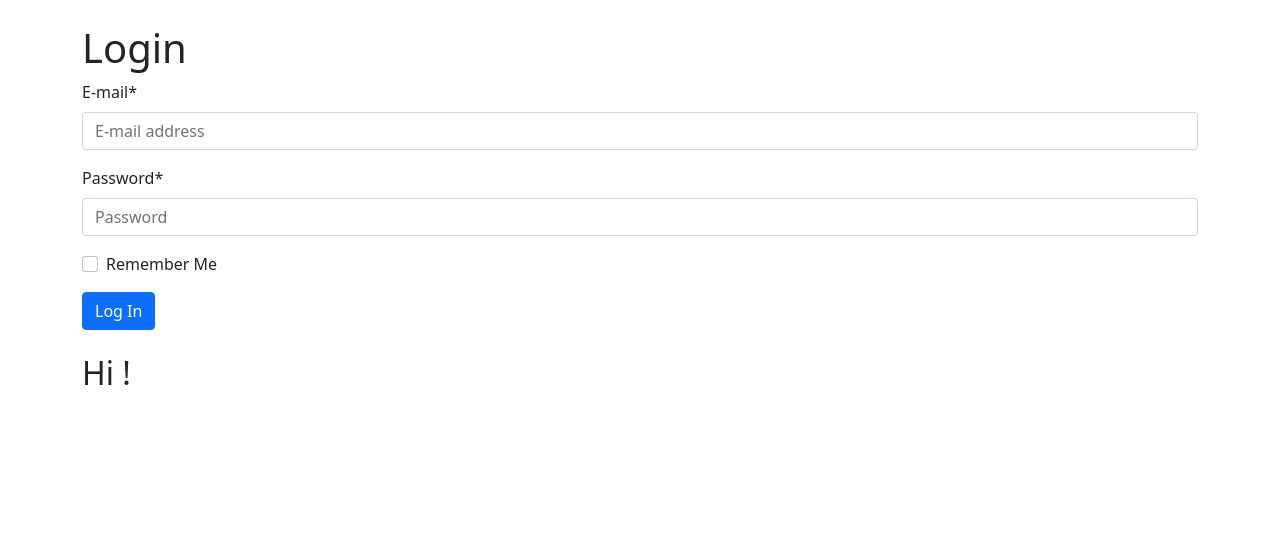
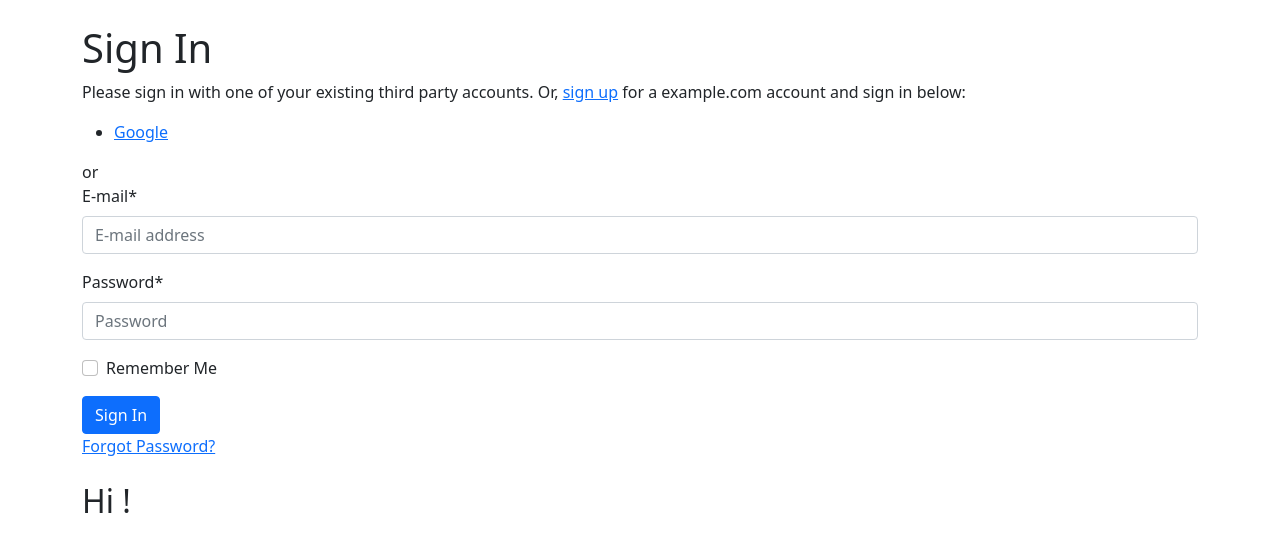
Before and after one commit to Ijachiii/twitter-bot, a Django app: page /accounts/login/ in a window 1280 px wide. Shown: the top 552 px of the page. Run offline with Django 4.2, Linux system fonts and the light colour scheme; some libraries are stand-ins or nearby versions.

Commit message:
custom login page

```diff
--- a/templates/account/login.html
+++ b/templates/account/login.html
@@ -3,11 +3,47 @@
 
 {% block title %}Log In{% endblock title %}
 
+{% load i18n %}
+{% load account socialaccount %}
+
 {% block content %}
-<h1>Login</h1>
-<form action="" method="post">
+
+<h1>{% trans "Sign In" %}</h1>
+
+{% get_providers as socialaccount_providers %}
+
+{% if socialaccount_providers %}
+<p>{% blocktrans with site.name as site_name %}Please sign in with one
+    of your existing third party accounts. Or, <a href="{{ signup_url }}">sign up</a>
+    for a {{ site_name }} account and sign in below:{% endblocktrans %}</p>
+
+<div class="socialaccount_ballot">
+
+    <ul class="socialaccount_providers">
+        {% include "socialaccount/snippets/provider_list.html" with process="login" %}
+    </ul>
+
+    <div class="login-or">{% trans 'or' %}</div>
+
+</div>
+
+{% include "socialaccount/snippets/login_extra.html" %}
+
+{% else %}
+<p>{% blocktrans %}If you have not created an account yet, then please
+    <a href="{{ signup_url }}">sign up</a> first.{% endblocktrans %}
+</p>
+{% endif %}
+
+<form class="login" method="POST" action="{% url 'account_login' %}">
     {% csrf_token %}
     {{ form|crispy }}
-    <button class="btn btn-primary" type="submit">Log In</button>
+    {% if redirect_field_value %}
+    <input type="hidden" name="{{ redirect_field_name }}" value="{{ redirect_field_value }}" />
+    {% endif %}
+    <button class="primaryAction btn-primary btn" type="submit">{% trans "Sign In" %}</button>
+    <br>
+    <a class="button secondaryAction" href="{% url 'account_reset_password' %}">{% trans "Forgot Password?" %}</a>
 </form>
+
 {% endblock content %}
```
